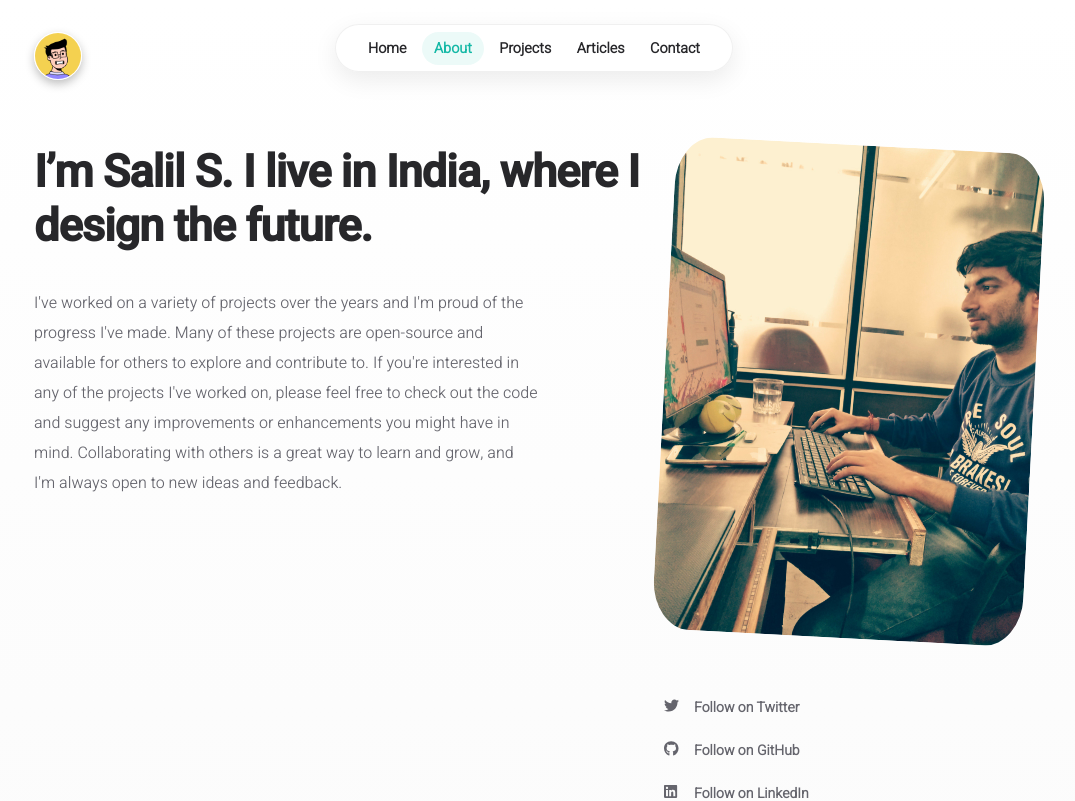
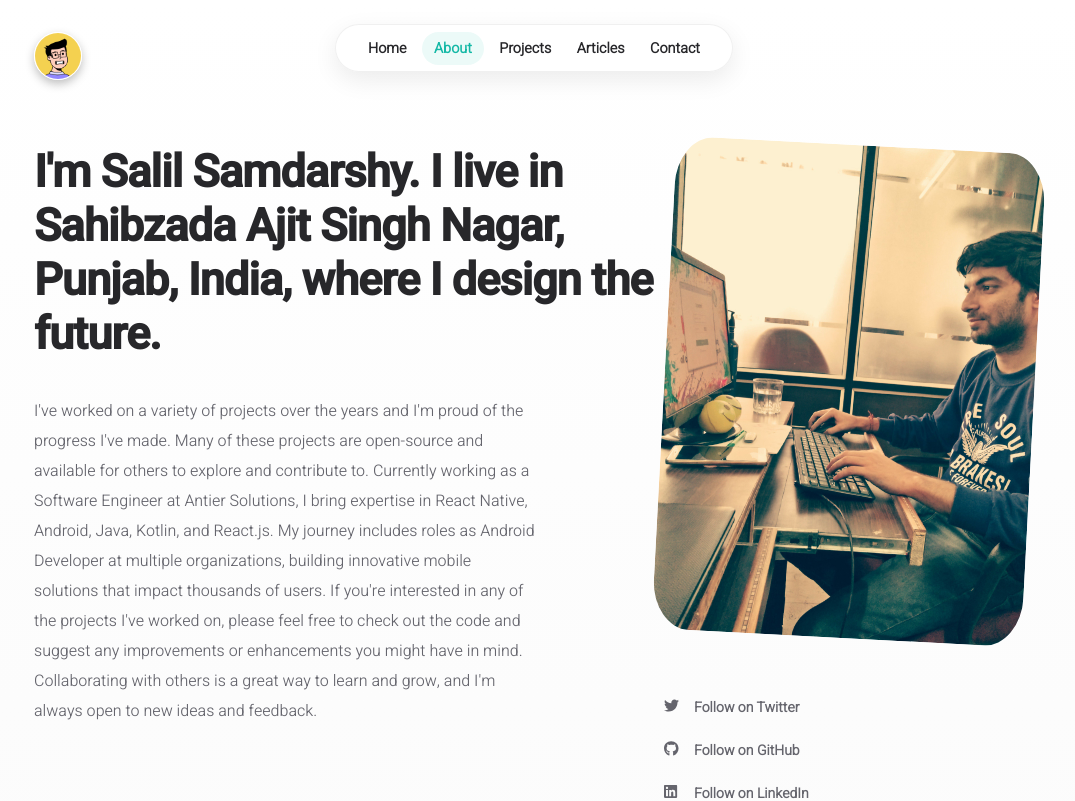
Before and after one commit to salil1993/portfolio, a React (Create React App) app: page /portfolio/about in a window 1280 px wide. Shown: the top 801 px of the page, without its empty margins (106-1181 px from the left). Built offline with nearby package versions, Linux system fonts and the light colour scheme.

Commit message:
feat: portfolio auto-filled from LinkedIn and GitHub

```diff
--- a/src/data/user.js
+++ b/src/data/user.js
@@ -1,84 +1,196 @@
 const INFO = {
 	main: {
-		title: "Portfolio",
-		name: "Salil S.",
+		title: "Portfolio - Salil S.",
+		name: "Salil Samdarshy",
 		email: "saliljha1993@gmail.com",
 		logo: "/portfolio/logo.png",
 	},
-
 	socials: {
 		twitter: "https://twitter.com/",
-		github: "https://github.com/",
-		linkedin: "https://linkedin.com/",
+		github: "https://github.com/salil1993",
+		linkedin: "https://www.linkedin.com/in/saliljha1993",
 		instagram: "https://instagram.com/",
 		stackoverflow: "https://stackoverflow.com/",
 		facebook: "https://facebook.com/",
 	},
-
 	homepage: {
-		title: "Full-stack web and mobile app developer, and amateur astronaut.",
+		title: "React Native Developer | Android & iOS Expert | Building High-Performance Cross-Platform Mobile Apps | 7+ Years Experience",
 		description:
-			"With extensive experience spanning several years, I've specialized in React Native, JavaScript, TypeScript, Android, Java, and iOS development. Throughout my career, I've tackled diverse projects across industries like e-commerce, healthcare, finance, and entertainment. Highlights include leading the development of a fintech applications and conventional apps. I thrive on pushing the boundaries of technology and I am eager to continue making a meaningful impact in software development.",
+			"Expert React Native Developer specializing in Android & iOS cross-platform mobile applications. With 7+ years of hands-on experience, I've architected and delivered 20+ high-performance mobile apps across e-commerce, healthcare, fintech, and entertainment sectors. My dual expertise in React Native and native platforms ensures optimal performance while maintaining rapid development cycles. I excel at solving technical challenges, mentoring junior developers, and driving projects from concept to App Store/Play Store deployment.",
 	},
-
 	about: {
-		title: "I’m Salil S. I live in India, where I design the future.",
+		title: "I'm Salil Samdarshy. I live in Sahibzada Ajit Singh Nagar, Punjab, India, where I design the future.",
 		description:
-			"I've worked on a variety of projects over the years and I'm proud of the progress I've made. Many of these projects are open-source and available for others to explore and contribute to. If you're interested in any of the projects I've worked on, please feel free to check out the code and suggest any improvements or enhancements you might have in mind. Collaborating with others is a great way to learn and grow, and I'm always open to new ideas and feedback.",
+			"I've worked on a variety of projects over the years and I'm proud of the progress I've made. Many of these projects are open-source and available for others to explore and contribute to. Currently working as a Software Engineer at Antier Solutions, I bring expertise in React Native, Android, Java, Kotlin, and React.js. My journey includes roles as Android Developer at multiple organizations, building innovative mobile solutions that impact thousands of users. If you're interested in any of the projects I've worked on, please feel free to check out the code and suggest any improvements or enhancements you might have in mind. Collaborating with others is a great way to learn and grow, and I'm always open to new ideas and feedback.",
 	},
-
 	articles: {
 		title: "I'm passionate about pushing the boundaries of what's possible and inspiring the next generation of innovators.",
 		description:
-			"Chronological collection of my long-form thoughts on programming, leadership, product design, and more.",
+			"Chronological collection of my long-form thoughts on mobile development, React Native, leadership, product design, and more.",
 	},
-
 	projects: [
 		{
-			title: "Project 1",
+			title: "PlansAround",
 			description:
-				"Lorem ipsum dolor sit amet. Et incidunt voluptatem ex tempore repellendus qui dicta nemo sit deleniti minima.",
+				"Event Planning & Social Platform built with React Native for iOS & Android. Features include Payment Integration (Stripe), Google Authentication, Push Notifications, and Location Services for seamless cross-platform experience.",
 			logo: "https://cdn.jsdelivr.net/npm/programming-languages-logos/src/javascript/javascript.png",
 			linkText: "View Project",
-			link: "https://github.com",
+			link: "https://github.com/salil1993/PlansAround",
 		},
-
 		{
-			title: "Project 2",
+			title: "BackendCRUD",
 			description:
-				"Lorem ipsum dolor sit amet. Et incidunt voluptatem ex tempore repellendus qui dicta nemo sit deleniti minima.",
-			logo: "https://cdn.jsdelivr.net/npm/programming-languages-logos/src/python/python.png",
-			linkText: "View Project",
-			link: "https://github.com",
-		},
-
-		{
-			title: "Project 3",
-			description:
-				"Lorem ipsum dolor sit amet. Et incidunt voluptatem ex tempore repellendus qui dicta nemo sit deleniti minima.",
-			logo: "https://cdn.jsdelivr.net/npm/programming-languages-logos/src/html/html.png",
-			linkText: "View Project",
-			link: "https://github.com",
-		},
-
-		{
-			title: "Project 4",
-			description:
-				"Lorem ipsum dolor sit amet. Et incidunt voluptatem ex tempore repellendus qui dicta nemo sit deleniti minima.",
+				"RESTful API Development Demo featuring Node.js & MySQL CRUD Operations. Backend expertise demonstration with Express.js, database design, and API endpoint implementation showcasing full-stack development skills.",
 			logo: "https://cdn.jsdelivr.net/npm/programming-languages-logos/src/javascript/javascript.png",
 			linkText: "View Project",
-			link: "https://github.com",
+			link: "https://github.com/salil1993/BackendCRUD",
 		},
-
 		{
-			title: "Project 5",
+			title: "FacebookIntegration",
 			description:
-				"Lorem ipsum dolor sit amet. Et incidunt voluptatem ex tempore repellendus qui dicta nemo sit deleniti minima.",
+				"Facebook Integration Demo showcasing social media API integration capabilities. Built with Java, demonstrating expertise in third-party service integration and social authentication workflows.",
+			logo: "https://cdn.jsdelivr.net/npm/programming-languages-logos/src/java/java.png",
+			linkText: "View Project",
+			link: "https://github.com/salil1993/FacebookIntegration",
+		},
+		{
+			title: "AppStudio",
+			description:
+				"JavaScript-based application development project showcasing modern web development practices and interactive user interface design patterns.",
 			logo: "https://cdn.jsdelivr.net/npm/programming-languages-logos/src/javascript/javascript.png",
 			linkText: "View Project",
-			link: "https://github.com",
+			link: "https://github.com/salil1993/AppStudio",
+		},
+		{
+			title: "PopupDesign",
+			description:
+				"Popup Material Design implementation showcasing advanced UI/UX design principles. Built with Java, featuring modern material design components and smooth user interactions.",
+			logo: "https://cdn.jsdelivr.net/npm/programming-languages-logos/src/java/java.png",
+			linkText: "View Project",
+			link: "https://github.com/salil1993/PopupDesign",
+		},
+		{
+			title: "MapTask",
+			description:
+				"Location-based application demonstrating Google Maps integration and geolocation services. Built with Java for Android, showcasing expertise in location-aware mobile applications.",
+			logo: "https://cdn.jsdelivr.net/npm/programming-languages-logos/src/java/java.png",
+			linkText: "View Project",
+			link: "https://github.com/salil1993/MapTask",
+		},
+		{
+			title: "RecyclerviewSeries",
+			description:
+				"RecyclerView Demo showcasing advanced Android list management and data presentation techniques. Demonstrates efficient handling of large datasets with smooth scrolling performance.",
+			logo: "https://cdn.jsdelivr.net/npm/programming-languages-logos/src/java/java.png",
+			linkText: "View Project",
+			link: "https://github.com/salil1993/RecyclerviewSeries",
+		},
+		{
+			title: "YogaMantra",
+			description:
+				"Health and wellness application built with Java for Android. Features yoga practices, meditation guides, and wellness tracking for holistic health management.",
+			logo: "https://cdn.jsdelivr.net/npm/programming-languages-logos/src/java/java.png",
+			linkText: "View Project",
+			link: "https://github.com/salil1993/YogaMantra",
+		},
+		{
+			title: "TriviaApp",
+			description:
+				"Interactive Test Application built with Java featuring quiz functionality, score tracking, and engaging user experience. Demonstrates expertise in educational app development.",
+			logo: "https://cdn.jsdelivr.net/npm/programming-languages-logos/src/java/java.png",
+			linkText: "View Project",
+			link: "https://github.com/salil1993/TriviaApp",
+		},
+		{
+			title: "DiceRoller",
+			description:
+				"Fun and interactive dice rolling application built with Kotlin. Showcases modern Android development practices and clean, intuitive user interface design.",
+			logo: "https://cdn.jsdelivr.net/npm/programming-languages-logos/src/kotlin/kotlin.png",
+			linkText: "View Project",
+			link: "https://github.com/salil1993/DiceRoller",
+		},
+		{
+			title: "TodoApplication",
+			description:
+				"Comprehensive To-Do List Application built with Java. Features task management, priority setting, and data persistence for enhanced productivity and organization.",
+			logo: "https://cdn.jsdelivr.net/npm/programming-languages-logos/src/java/java.png",
+			linkText: "View Project",
+			link: "https://github.com/salil1993/TodoApplication",
+		},
+		{
+			title: "ProfileUi_design",
+			description:
+				"Modern UI Design showcase featuring beautiful profile interfaces and user experience patterns. Built with Java, demonstrating expertise in mobile UI/UX design principles.",
+			logo: "https://cdn.jsdelivr.net/npm/programming-languages-logos/src/java/java.png",
+			linkText: "View Project",
+			link: "https://github.com/salil1993/ProfileUi_design",
 		},
 	],
+	// Professional Experience
+	experience: [
+		{
+			company: "Antier Solutions",
+			position: "Software Engineer",
+			duration: "Mar 2022 - Present (3 yrs 8 mos)",
+			location: "Sahibzada Ajit Singh Nagar, Punjab, India",
+			description: "Leading development of high-performance mobile applications using React Native and native Android/iOS technologies. Architecting scalable solutions for fintech and enterprise clients."
+		},
+		{
+			company: "Antier Solutions",
+			position: "Software Developer L1",
+			duration: "Jun 2021 - Mar 2022 (10 mos)",
+			location: "Sahibzada Ajit Singh Nagar, Punjab, India",
+			description: "Developed cross-platform mobile applications and contributed to team projects using React Native and JavaScript technologies."
+		},
+		{
+			company: "Arete IT Private Limited",
+			position: "Android Developer",
+			duration: "Jul 2019 - Dec 2019 (6 mos)",
+			location: "Sahibzada Ajit Singh Nagar, Punjab, India",
+			description: "Specialized in native Android application development using Java and Kotlin, delivering robust mobile solutions."
+		},
+		{
+			company: "Whiz Info Solutions Private Limited",
+			position: "Android Developer",
+			duration: "Jul 2017 - Jul 2019 (2 yrs 1 mo)",
+			location: "Chandigarh Area, India",
+			description: "Developed and maintained Android applications, gaining extensive experience in mobile development lifecycle and user experience design."
+		}
+	],
+	// Education
+	education: [
+		{
+			institution: "Quantum Global Campus",
+			degree: "Bachelor of Technology (BTech), Computer Science",
+			duration: "2012 - 2016"
+		},
+		{
+			institution: "M.L.S.M. College",
+			degree: "Intermediate",
+			duration: "May 2009 - Jan 2011"
+		}
+	],
+	// Certifications
+	certifications: [
+		{
+			name: "Rapid Developer Certification",
+			issuer: "Mendix",
+			date: "Sep 2024",
+			credentialId: "80685"
+		},
+		{
+			name: "React (Basic)",
+			issuer: "HackerRank",
+			date: "Jun 2022",
+			verificationUrl: "https://www.hackerrank.com/certificates/9422e47e841c"
+		}
+	],
+	// Skills
+	skills: {
+		core: ["React Native", "Android Development", "Java", "Kotlin", "React.js"],
+		technical: ["JavaScript", "TypeScript", "iOS Development", "Redux", "RESTful APIs", "GraphQL", "Node.js", "MySQL"],
+		tools: ["Git", "JIRA", "Material Design", "Agile Methodologies", "Firebase", "Stripe Integration", "Google Maps API"]
+	}
 };
 
 export default INFO;
```
